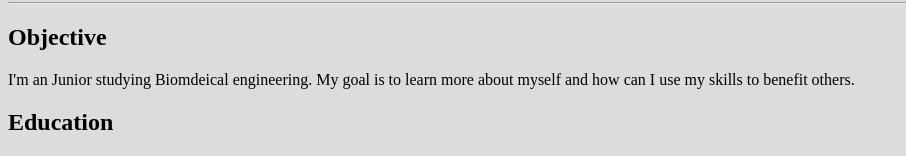
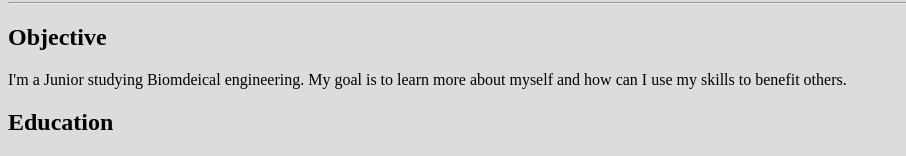
Before and after one commit to uscwebdev/itp104-submissions-TinAluminum, a plain HTML site: page assignment_1/resume.html in a window 1280 px wide. Shown: the part 248-404 px from the top of the page, without its empty margins (0-906 px from the left). Drawn offline with Linux system fonts and the light colour scheme.

Commit message:
Update resume.html

```diff
--- a/assignment_1/resume.html
+++ b/assignment_1/resume.html
@@ -27,7 +27,7 @@
     <hr>
 
     <h2>Objective</h2>
-    <p>I'm an Junior studying Biomdeical engineering. My goal is to learn more about myself and how can I use my skills to benefit others.</p>
+    <p>I'm a Junior studying Biomdeical engineering. My goal is to learn more about myself and how can I use my skills to benefit others.</p>
 
     <h2>Education</h2>
     <strong>University of Southern California, Los Angeles, CA</strong>
```
